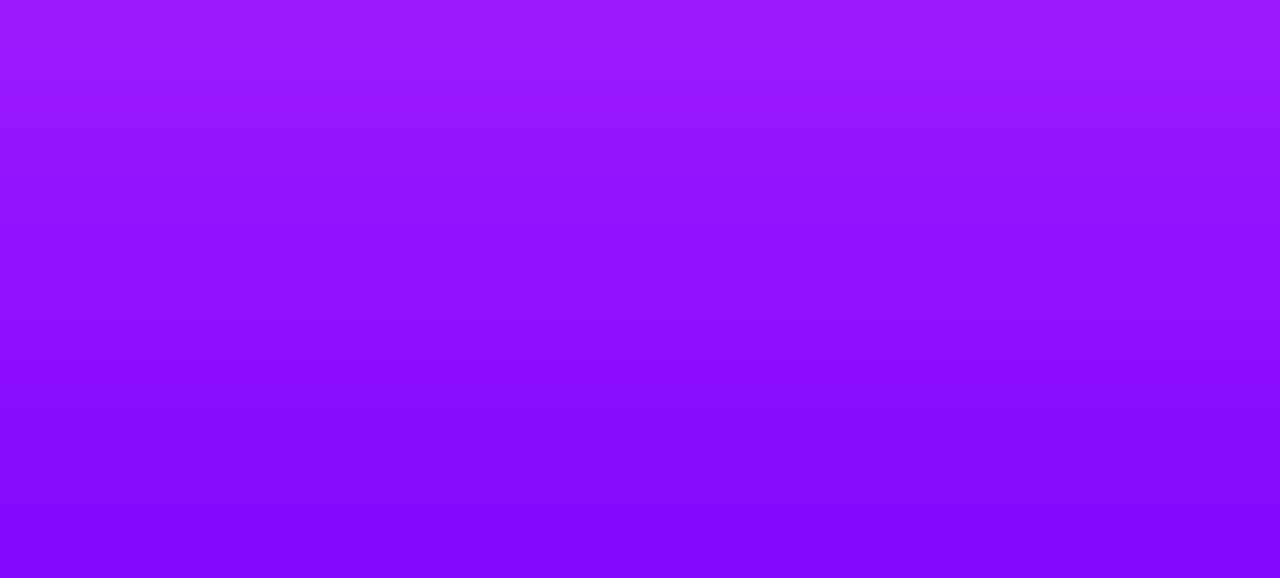
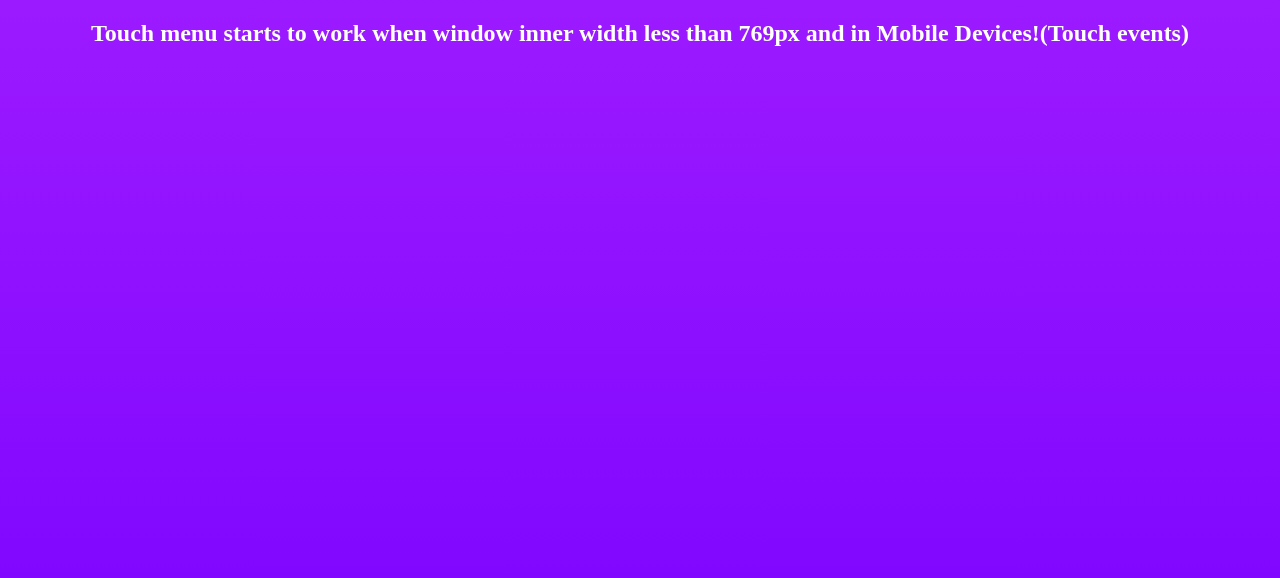
Before and after one commit to nurySar97/React-Iphone-Touchbar-Menu, a React (Create React App) app: page / in a window 1280 px wide. Shown: the top 578 px of the page. Built offline with nearby package versions, Linux system fonts and the light colour scheme.

Commit message:
Micro bugs fixed

```diff
--- a/package.json
+++ b/package.json
@@ -1,4 +1,5 @@
 {
+  "homepage": "https://nurySar97.github.io/React-Iphone-Touchbar-Menu",
   "name": "touch_menu",
   "version": "0.1.0",
   "private": true,
@@ -10,6 +11,7 @@
     "@testing-library/react": "^11.1.0",
     "@testing-library/user-event": "^12.1.10",
     "framer-motion": "^4.0.3",
+    "gh-pages": "^3.1.0",
     "react": "^17.0.2",
     "react-dom": "^17.0.2",
     "react-router-dom": "^5.2.0",
@@ -17,6 +19,8 @@
     "web-vitals": "^1.0.1"
   },
   "scripts": {
+    "predeploy": "npm run build",
+    "deploy": "gh-pages -d build",
     "start": "react-scripts start",
     "build": "react-scripts build",
     "test": "react-scripts test",
--- a/src/App.js
+++ b/src/App.js
@@ -119,6 +119,8 @@ const TouchMenu = () => {
     localStorage.setItem("TouchMenuCoords", JSON.stringify({ left0: styles.left, top0: styles.top }))
   }
   return (
+    <>
+      <h2 className="touchbar__title">Touch menu starts to work when window inner width less than 769px and in Mobile Devices!(Touch events)</h2>
       <div className="touchbar"
         style={styles}
         onTouchStart={onHandleTouchStart}
@@ -139,6 +141,7 @@ const TouchMenu = () => {
             </>
         }
       </div>
+    </>
   );
 }
 
--- a/src/index.css
+++ b/src/index.css
@@ -3,6 +3,11 @@ body {
 }
 
 body, html {
+  position: fixed;
+  top: 0;
+  left: 0;
+  width: 100%;
+  height: 100vh;
   font-size: 16px;
 }
 
@@ -29,6 +34,12 @@ body {
   transition: width .2s linear, height .2s linear;
   z-index: 100000;
 }
+
+.touchbar__title {
+  text-align: center;
+  color: white;
+}
+
 
 .touchbar__modal {
   position: fixed;
@@ -87,6 +98,10 @@ body {
 }
 
 @media(max-width: 768px){
+  .touchbar__title {
+    display: none;
+  }
+
   .touchbar {
     display: flex;
   }
```
Also changed, not shown: 1 other file (tests, documents, lock files or other folders). Lines whose indentation alone changed are shown as unchanged.
